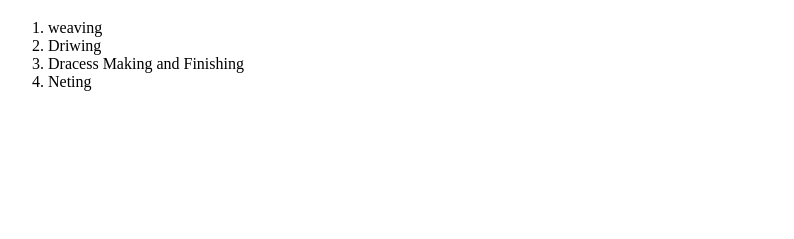
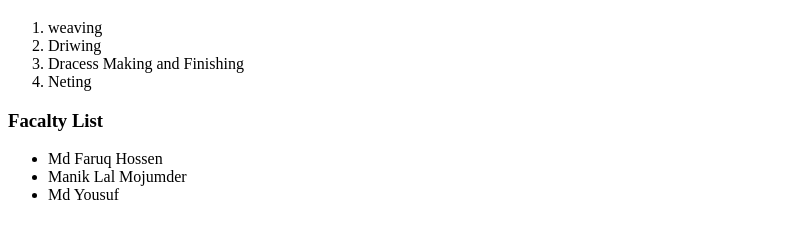
Before and after one commit to mdrazu722901/Practice-Portfolio-Website, a plain HTML site: page index.html in a window 1280 px wide. Shown: the part 61-300 px from the top of the page, without its empty margins (0-794 px from the left). Drawn offline with Linux system fonts and the light colour scheme.

Commit message:
second-branch-create

```diff
--- a/index.html
+++ b/index.html
@@ -13,5 +13,11 @@
         <li>Dracess Making and Finishing</li>
         <li>Neting</li>
     </ol>
+    <h3>Facalty List</h3>
+    <ul>
+        <li>Md Faruq Hossen</li>
+        <li>Manik Lal Mojumder</li>
+        <li>Md Yousuf</li>
+    </ul>
 </body>
 </html>
```
